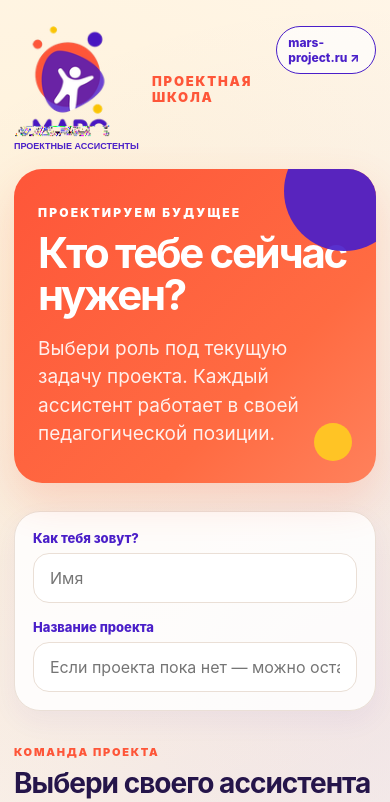
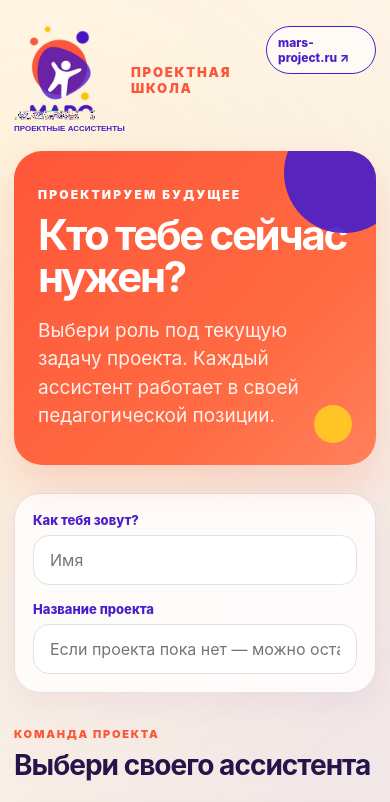
Before and after one commit to a3577813-svg/mars-ai-assistants, a Next.js app: page / in a window 390 px wide. Shown: the top 802 px of the page. Built offline with nearby package versions, Linux system fonts and the light colour scheme.

Commit message:
Reduce MARS logo lockup size

```diff
--- a/app/logo-fix.css
+++ b/app/logo-fix.css
@@ -1,8 +1,8 @@
 .mars-brand {
   display: grid !important;
-  grid-template-columns: 176px auto;
+  grid-template-columns: 148px auto;
   grid-template-rows: auto auto;
-  column-gap: 28px;
+  column-gap: 24px;
   row-gap: 4px;
   align-items: center;
   width: auto;
@@ -18,7 +18,7 @@
   display: block !important;
   grid-column: 1;
   grid-row: 1;
-  width: 156px !important;
+  width: 130px !important;
   height: auto !important;
   max-width: 100% !important;
   object-fit: contain !important;
@@ -33,10 +33,10 @@
   display: block;
   grid-column: 1;
   grid-row: 2;
-  width: 156px;
+  width: 130px;
   text-align: center;
   font-family: Arial, Helvetica, sans-serif;
-  font-size: 11px;
+  font-size: 10px;
   line-height: 1.1;
   font-weight: 700;
   letter-spacing: 0;
@@ -65,13 +65,13 @@
 
 @media (max-width: 720px) {
   .mars-brand {
-    grid-template-columns: 124px auto;
-    column-gap: 14px;
+    grid-template-columns: 105px auto;
+    column-gap: 12px;
   }
-  .mars-logo { width: 112px !important; }
+  .mars-logo { width: 95px !important; }
   .mars-brand::after {
-    width: 112px;
-    font-size: 9px;
+    width: 95px;
+    font-size: 8px;
     line-height: 1.05;
     letter-spacing: 0;
   }
```
